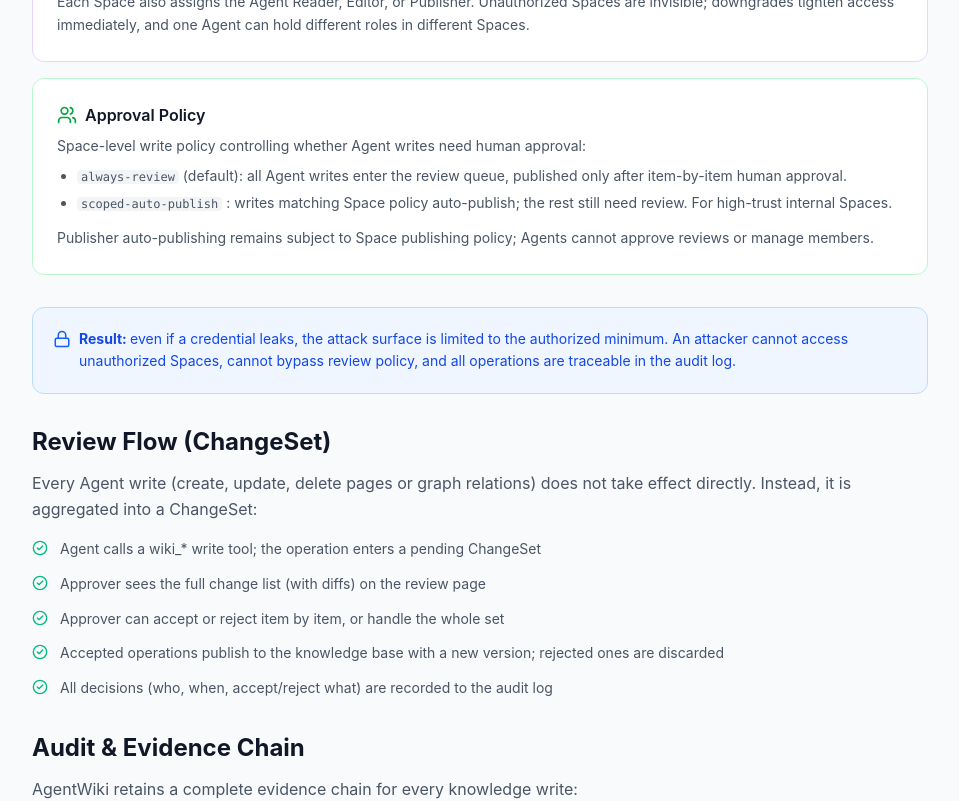
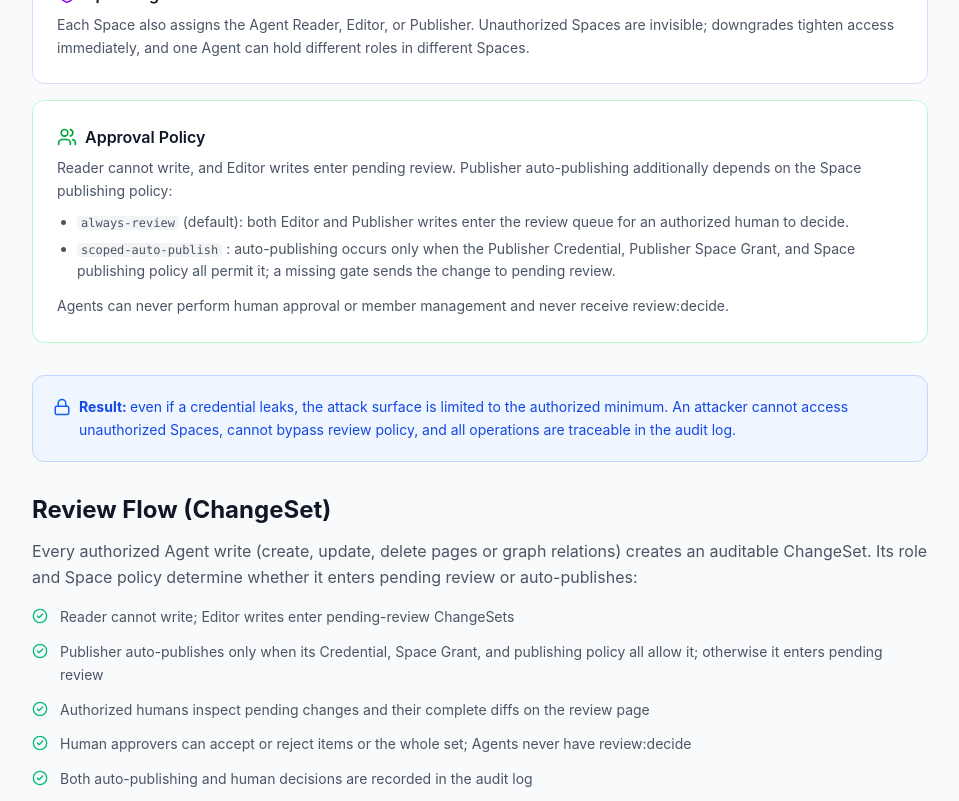
Before and after one commit to NeoMei/AgentWiki, a React (Vite) app in the folder agentwiki/apps/client/: page /guide/docs/security in a window 1280 px wide. Shown: the part 600-1401 px from the top of the page, without its empty margins (280-1239 px from the left). Built offline with nearby package versions, Linux system fonts and the light colour scheme.

Commit message:
fix(docs): correct publisher governance copy

```diff
--- a/agentwiki/apps/client/src/features/docs/DocsFeatures.tsx
+++ b/agentwiki/apps/client/src/features/docs/DocsFeatures.tsx
@@ -41,8 +41,8 @@ export const DocsFeatures: React.FC = () => {
     {
       icon: CheckCircle2, color: 'emerald',
       title: zh ? '审核与变更集' : 'Review & ChangeSets',
-      design: zh ? 'Agent 的写入操作进入可审计的变更集（ChangeSet），由人工审批后才发布。支持创建、更新、删除页面和图谱关系。审批人可逐项接受或拒绝。' : 'Agent writes enter auditable ChangeSets requiring human approval before publishing. Supports page and graph create/update/delete. Approvers can accept or reject item by item.',
-      usage: zh ? ['Agent 写入后，在审核页面看到待处理的 ChangeSet', '查看每项变更的 diff', '逐项或批量接受/拒绝', '接受的变更发布并生成新版本'] : ['After an Agent writes, see the pending ChangeSet on the review page', 'View the diff for each change', 'Accept or reject individually or in bulk', 'Accepted changes publish and create new versions'],
+      design: zh ? '所有 Agent 写入都记录在可审计的变更集（ChangeSet）中。Reader 不可写；Editor 写入进入待审核；仅当 Publisher 凭据、Publisher Space 授权与 Space 发布策略同时允许时，Publisher 写入才会自动发布，否则也进入待审核。Agent 永远不能执行人工审批或成员管理。' : 'All Agent writes are recorded in auditable ChangeSets. Reader cannot write; Editor writes enter pending review. Publisher writes auto-publish only when the Publisher Credential, Publisher Space Grant, and Space publishing policy all permit it; otherwise they also enter pending review. Agents can never perform human approval or member management.',
+      usage: zh ? ['Editor 写入后，在审核页面查看待处理的 ChangeSet', 'Publisher 未满足全部自动发布条件时同样进入待审核', '由具备审批权的人类查看 diff 并接受或拒绝', '自动发布和人工决策都会保留审计记录'] : ['Review pending Editor ChangeSets after a write', 'Publisher changes also enter pending review when any auto-publish gate is missing', 'Authorized humans inspect diffs and accept or reject', 'Both auto-publishing and human decisions retain audit records'],
     },
     {
       icon: Brain, color: 'rose',
--- a/agentwiki/apps/client/src/features/docs/DocsOverview.tsx
+++ b/agentwiki/apps/client/src/features/docs/DocsOverview.tsx
@@ -22,8 +22,8 @@ export const DocsOverview: React.FC = () => {
         </p>
         <p className="text-gray-600 leading-relaxed mb-8">
           {zh
-            ? '\u4e0e\u4f20\u7edf\u7684\u300c\u7ed9 Agent \u4e00\u4e2a API Key\u300d\u4e0d\u540c\uff0cAgentWiki \u63d0\u4f9b\u4e86\u5b8c\u6574\u7684\u6743\u9650\u9694\u79bb\u3001\u4eba\u5de5\u5ba1\u6838\u548c\u5ba1\u8ba1\u8ffd\u8e2a\u673a\u5236\u3002Agent \u7684\u6bcf\u4e00\u6b21\u5199\u5165\u90fd\u7ecf\u8fc7\u53ef\u5ba1\u8ba1\u7684\u53d8\u66f4\u96c6\uff08ChangeSet\uff09\uff0c\u7531\u4eba\u7c7b\u786e\u8ba4\u540e\u624d\u53d1\u5e03\u5230\u77e5\u8bc6\u5e93\u3002'
-            : 'Unlike simply giving an Agent an API key, AgentWiki provides full permission isolation, human review, and audit trails. Every Agent write goes through an auditable ChangeSet that a human confirms before it is published.'}
+            ? '与传统的「给 Agent 一个 API Key」不同，AgentWiki 提供完整的权限隔离、审核与审计追踪。所有 Agent 写入都会记录在可审计的变更集（ChangeSet）中。Reader 不可写；Editor 写入进入待审核，由具备审批权的人类决定；仅当 Publisher 凭据、Publisher Space 授权与 Space 发布策略同时允许时，Publisher 写入才可自动发布，否则同样进入待审核。Agent 永远不能执行人工审批或成员管理。'
+            : 'Unlike simply giving an Agent an API key, AgentWiki provides permission isolation, review, and audit trails. All Agent writes are recorded in auditable ChangeSets. Reader cannot write; Editor writes enter pending review and are decided by authorized humans. Publisher writes can auto-publish only when the Publisher Credential, Publisher Space Grant, and Space publishing policy all permit it; otherwise they enter pending review. Agents can never perform human approval or member management.'}
         </p>
 
         <h2 className="text-2xl font-bold text-gray-900 mb-4">{zh ? '\u89e3\u51b3\u4ec0\u4e48\u95ee\u9898' : 'The Problem It Solves'}</h2>
--- a/agentwiki/apps/client/src/features/docs/DocsSecurity.tsx
+++ b/agentwiki/apps/client/src/features/docs/DocsSecurity.tsx
@@ -20,7 +20,7 @@ export const DocsSecurity: React.FC = () => {
           <div className="bg-white border border-blue-200 rounded-xl p-6">
             <div className="flex items-center gap-2 mb-2"><Key className="text-blue-600" size={20} /><h3 className="font-semibold text-gray-900">{zh ? '凭据角色' : 'Credential Role'}</h3></div>
             <p className="text-sm text-gray-600 leading-relaxed mb-2">{zh ? '创建凭据时从 Reader、Editor、Publisher 中选择一个角色，作为该凭据的能力上限；产品入口不允许逐项自定义底层能力。' : 'Choose Reader, Editor, or Publisher when creating a credential. This is the credential capability ceiling; product entry points do not expose individual low-level capabilities.'}</p>
-            <p className="text-sm text-gray-600 leading-relaxed">{zh ? '凭据可随时吊销，吊销后该 Agent 在所有 Space 的访问立即失效。凭据的 API Key 只在创建时显示一次，之后不可读取。' : 'Credentials can be revoked at any time, immediately disabling the Agent across all Spaces. The API Key is shown only once at creation and cannot be read again.'}</p>
+            <p className="text-sm text-gray-600 leading-relaxed">{zh ? '撤销操作只撤销该凭据；现有会话、其他有效凭据与 Space Grant 各自独立。暂停或撤销 Agent 才是全局停止。凭据的 API Key 只在创建时显示一次，之后不可读取。' : 'Revoking a credential revokes only that credential; existing sessions, other active credentials, and Space Grants remain independent. Pausing or revoking the Agent is the global stop. The API Key is shown only once at creation and cannot be read again.'}</p>
           </div>
           <div className="bg-white border border-purple-200 rounded-xl p-6">
             <div className="flex items-center gap-2 mb-2"><Shield className="text-purple-600" size={20} /><h3 className="font-semibold text-gray-900">{zh ? 'Space Agent 角色' : 'Space Agent Role'}</h3></div>
@@ -28,12 +28,12 @@ export const DocsSecurity: React.FC = () => {
           </div>
           <div className="bg-white border border-green-200 rounded-xl p-6">
             <div className="flex items-center gap-2 mb-2"><Users className="text-green-600" size={20} /><h3 className="font-semibold text-gray-900">{zh ? '审核策略（Approval Policy）' : 'Approval Policy'}</h3></div>
-            <p className="text-sm text-gray-600 leading-relaxed mb-2">{zh ? 'Space 级别的写入策略，控制 Agent 写入是否需要人工审批：' : 'Space-level write policy controlling whether Agent writes need human approval:'}</p>
+            <p className="text-sm text-gray-600 leading-relaxed mb-2">{zh ? 'Reader 不可写；Editor 写入进入待审核。Publisher 是否自动发布还取决于 Space 级发布策略：' : 'Reader cannot write, and Editor writes enter pending review. Publisher auto-publishing additionally depends on the Space publishing policy:'}</p>
             <ul className="text-sm text-gray-600 leading-relaxed list-disc pl-5 space-y-1">
-              <li><code className="text-xs bg-gray-100 px-1 rounded">always-review</code> {zh ? '（默认）：所有 Agent 写入进入审核队列，需人工逐项审批后发布。' : '(default): all Agent writes enter the review queue, published only after item-by-item human approval.'}</li>
-              <li><code className="text-xs bg-gray-100 px-1 rounded">scoped-auto-publish</code> {zh ? '：符合 Space 策略的写入自动发布，其余仍需审核。适合信任度高的内部 Space。' : ': writes matching Space policy auto-publish; the rest still need review. For high-trust internal Spaces.'}</li>
+              <li><code className="text-xs bg-gray-100 px-1 rounded">always-review</code> {zh ? '（默认）：Editor 与 Publisher 写入均进入审核队列，由具备审批权的人类决定。' : '(default): both Editor and Publisher writes enter the review queue for an authorized human to decide.'}</li>
+              <li><code className="text-xs bg-gray-100 px-1 rounded">scoped-auto-publish</code> {zh ? '：仅当 Publisher 凭据、Publisher Space 授权与 Space 发布策略同时允许时自动发布；缺少任一条件都进入待审核。' : ': auto-publishing occurs only when the Publisher Credential, Publisher Space Grant, and Space publishing policy all permit it; a missing gate sends the change to pending review.'}</li>
             </ul>
-            <p className="mt-3 text-sm text-gray-600 leading-relaxed">{zh ? 'Publisher 自动发布仍受 Space 发布策略限制；Agent 不能执行人工审批或成员管理。' : 'Publisher auto-publishing remains subject to Space publishing policy; Agents cannot approve reviews or manage members.'}</p>
+            <p className="mt-3 text-sm text-gray-600 leading-relaxed">{zh ? 'Agent 永远不能执行人工审批或成员管理，也永远不具备 review:decide。' : 'Agents can never perform human approval or member management and never receive review:decide.'}</p>
           </div>
         </div>
 
@@ -42,14 +42,14 @@ export const DocsSecurity: React.FC = () => {
         </div>
 
         <h2 className="text-2xl font-bold text-gray-900 mb-3">{zh ? '审核流（ChangeSet）' : 'Review Flow (ChangeSet)'}</h2>
-        <p className="text-gray-600 leading-relaxed mb-4">{zh ? 'Agent 的每一次写入（创建、更新、删除页面或图谱关系）都不会直接生效，而是聚合成一个变更集（ChangeSet）：' : 'Every Agent write (create, update, delete pages or graph relations) does not take effect directly. Instead, it is aggregated into a ChangeSet:'}</p>
+        <p className="text-gray-600 leading-relaxed mb-4">{zh ? '每次获得授权的 Agent 写入（创建、更新、删除页面或图谱关系）都会形成可审计的变更集（ChangeSet）；它进入待审核还是自动发布，由角色与 Space 策略共同决定：' : 'Every authorized Agent write (create, update, delete pages or graph relations) creates an auditable ChangeSet. Its role and Space policy determine whether it enters pending review or auto-publishes:'}</p>
         <div className="space-y-3 mb-8 not-prose">
           {[
-            zh ? 'Agent 调用 wiki_* 写入工具，操作进入待审核的 ChangeSet' : 'Agent calls a wiki_* write tool; the operation enters a pending ChangeSet',
-            zh ? '审核人在审核页面看到完整的变更清单（含 diff）' : 'Approver sees the full change list (with diffs) on the review page',
-            zh ? '审核人可以逐项接受或拒绝，也可以整体处理' : 'Approver can accept or reject item by item, or handle the whole set',
-            zh ? '接受的操作发布到知识库并生成新版本；拒绝的操作被丢弃' : 'Accepted operations publish to the knowledge base with a new version; rejected ones are discarded',
-            zh ? '所有决策（谁、何时、接受/拒绝什么）记录到审计日志' : 'All decisions (who, when, accept/reject what) are recorded to the audit log',
+            zh ? 'Reader 无写入能力；Editor 写入进入待审核 ChangeSet' : 'Reader cannot write; Editor writes enter pending-review ChangeSets',
+            zh ? 'Publisher 只有在凭据、Space 授权与发布策略全部允许时自动发布，否则进入待审核' : 'Publisher auto-publishes only when its Credential, Space Grant, and publishing policy all allow it; otherwise it enters pending review',
+            zh ? '具备审批权的人类在审核页面查看待处理变更及完整 diff' : 'Authorized humans inspect pending changes and their complete diffs on the review page',
+            zh ? '人类审批人可以逐项或整体接受、拒绝；Agent 永远没有 review:decide' : 'Human approvers can accept or reject items or the whole set; Agents never have review:decide',
+            zh ? '自动发布与人工决策都记录到审计日志' : 'Both auto-publishing and human decisions are recorded in the audit log',
           ].map((step, i) => (
             <div key={i} className="flex items-start gap-3"><CheckCircle2 className="text-emerald-500 shrink-0 mt-0.5" size={16} /><p className="text-sm text-gray-600 leading-relaxed">{step}</p></div>
           ))}
--- a/agentwiki/apps/client/src/i18n/messages.ts
+++ b/agentwiki/apps/client/src/i18n/messages.ts
@@ -208,7 +208,7 @@ export const messages: Record<Language, Record<string, string>> = {
     'settings.loading': 'Loading settings…',
     'settings.saveFailed': 'Failed to save settings',
     'settings.approval': 'Automation approval',
-    'settings.approvalHelp': 'Always-review is the safe default. Scoped auto-publish still requires an Agent editor grant and matching write scope.',
+    'settings.approvalHelp': 'Always-review is the safe default. Auto-publish occurs only when the Publisher credential, Publisher Space grant, and Space publishing policy all permit it.',
     'settings.alwaysReview': 'Always review',
     'settings.autoPublish': 'Scoped auto-publish',
     'settings.save': 'Save settings',
@@ -632,7 +632,7 @@ export const messages: Record<Language, Record<string, string>> = {
     'settings.loading': '正在加载设置…',
     'settings.saveFailed': '设置保存失败',
     'settings.approval': '自动化审批策略',
-    'settings.approvalHelp': '“始终审核”是安全默认值。“限定范围自动发布”仍要求智能体具有编辑权限和匹配的写入 Scope。',
+    'settings.approvalHelp': '“始终审核”是安全默认值。自动发布仅在 Publisher 凭据、Publisher Space 授权和 Space 发布策略同时允许时发生。',
     'settings.alwaysReview': '始终审核',
     'settings.autoPublish': '限定范围自动发布',
     'settings.save': '保存设置',
```
Also changed, not shown: 2 other files (tests, documents, lock files or other folders).
